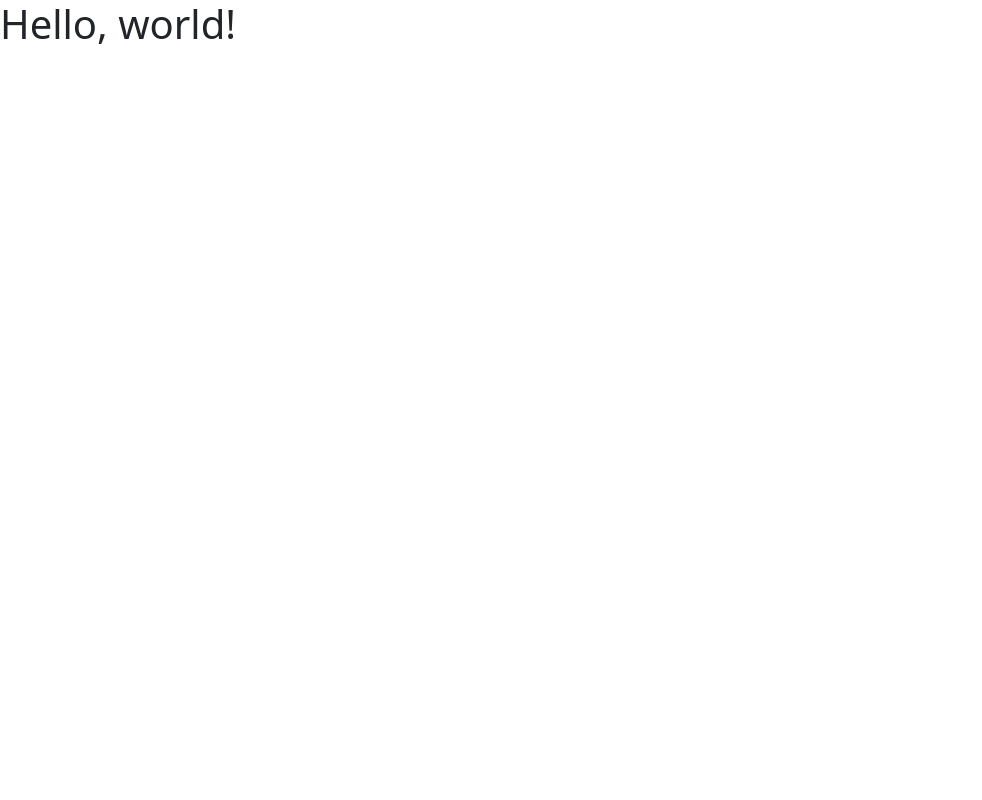
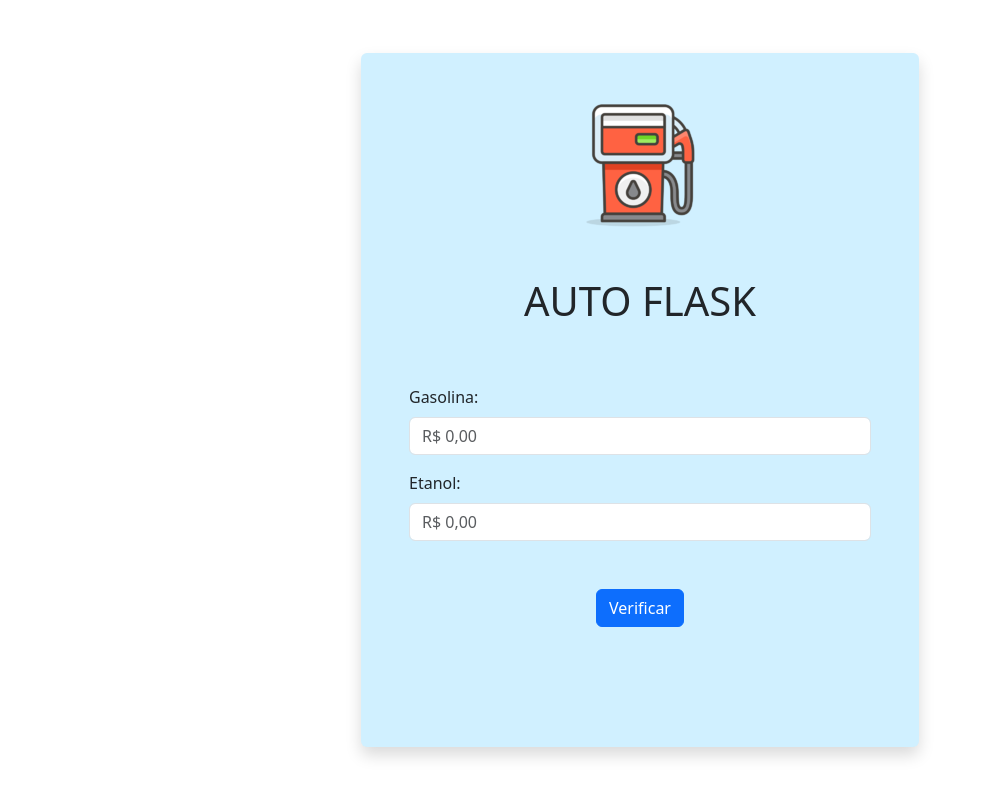
Before and after one commit to erikpsts/auto_flask_erik_santos, a Flask app: page / in a window 1280 px wide. Before the commit the part shown is almost empty. Shown: the whole page, without its empty margins (0-982 px from the left). Run offline with Flask 3, Linux system fonts and the light colour scheme.

Commit message:
Versão 1.0

```diff
--- a/app.py
+++ b/app.py
@@ -3,10 +3,18 @@ from flask import Flask, render_template, request
 
 app = Flask(__name__)
 
-@app.route('/')
+@app.route('/', methods=['GET', 'POST'])
 def index():
-    return render_template('index.html')
-
+    gasolina = None
+    etanol = None
+    result = None
+    msg = None
+    if request.method == 'POST':
+        gasolina = float(request.form.get('gasolina','').replace(',', '.'))
+        etanol = float(request.form.get('etanol','').replace(',', '.'))
+        result = 'Etanol' if etanol <= gasolina*0.75 else 'Gasolina'
+        msg = f"Melhor abastecer com {result}."
+    return render_template('index.html', gasolina=gasolina, etanol=etanol, result=result, msg=msg)
 
 if __name__ == "__main__":
     app.run(debug=True)
--- a/templates/index.html
+++ b/templates/index.html
@@ -11,7 +11,36 @@
      <link rel="shortcut icon" href="{{ url_for('static',filename='img/icon_gas.png') }}" type="image/png">
   </head>
   <body>
-    <h1>Hello, world!</h1>
+    <main class="container vh-100 d-flex align-items-center justify-content-center">
+      <div style="background-color: #d0f0ff;" class="col-12 col-md-6 p-5 rounded shadow">
+      <div class="row">
+        <figure class="d-flex justify-content-center mb-5">
+          <img src="{{ url_for('static',filename='img/icon_gas.png') }}" alt="Logo">
+        </figure>
+          <div class="d-flex justify-content-center mb-1">
+            <h1>AUTO FLASK</h1>
+          </div>
+          <form action="" method="POST">
+            <div class="col-12 mt-5">
+              <label for="gasolina" class="form-label">Gasolina:</label>
+              <input type="number" class="form-control" name="gasolina" placeholder="R$ 0,00" step="0.01" min="0" required>
+            </div>
+            <div class="col-12 mt-3">
+              <label for="etanol" class="form-label">Etanol:</label>
+              <input type="number" class="form-control" name="etanol" placeholder="R$ 0,00" step="0.01" min="0" required>
+            </div>
+            <div class="col-12 mt-5 d-flex justify-content-center">
+              <button type="submit" class="btn btn-primary">Verificar
+              </button>
+            </div>
+          </form>
+          <div class=" mt-3 d-flex justify-content-center mb-5">
+            <h2>{{ msg if msg else '' }}</h2>
+          </div>
+      </div>
+    </main>
+
+    <!-- Bootstrap JS -->
     <script src="https://cdn.jsdelivr.net/npm/bootstrap@5.3.9/dist/js/bootstrap.bundle.min.js" integrity="sha384-WyOxWvTyr1QaMPfiPJSv76iReVthorl5uWlFtZPyK0IEB0hGzo9y5Bp9mYanr8Bu" crossorigin="anonymous"></script>
   </body>
 </html>
```
